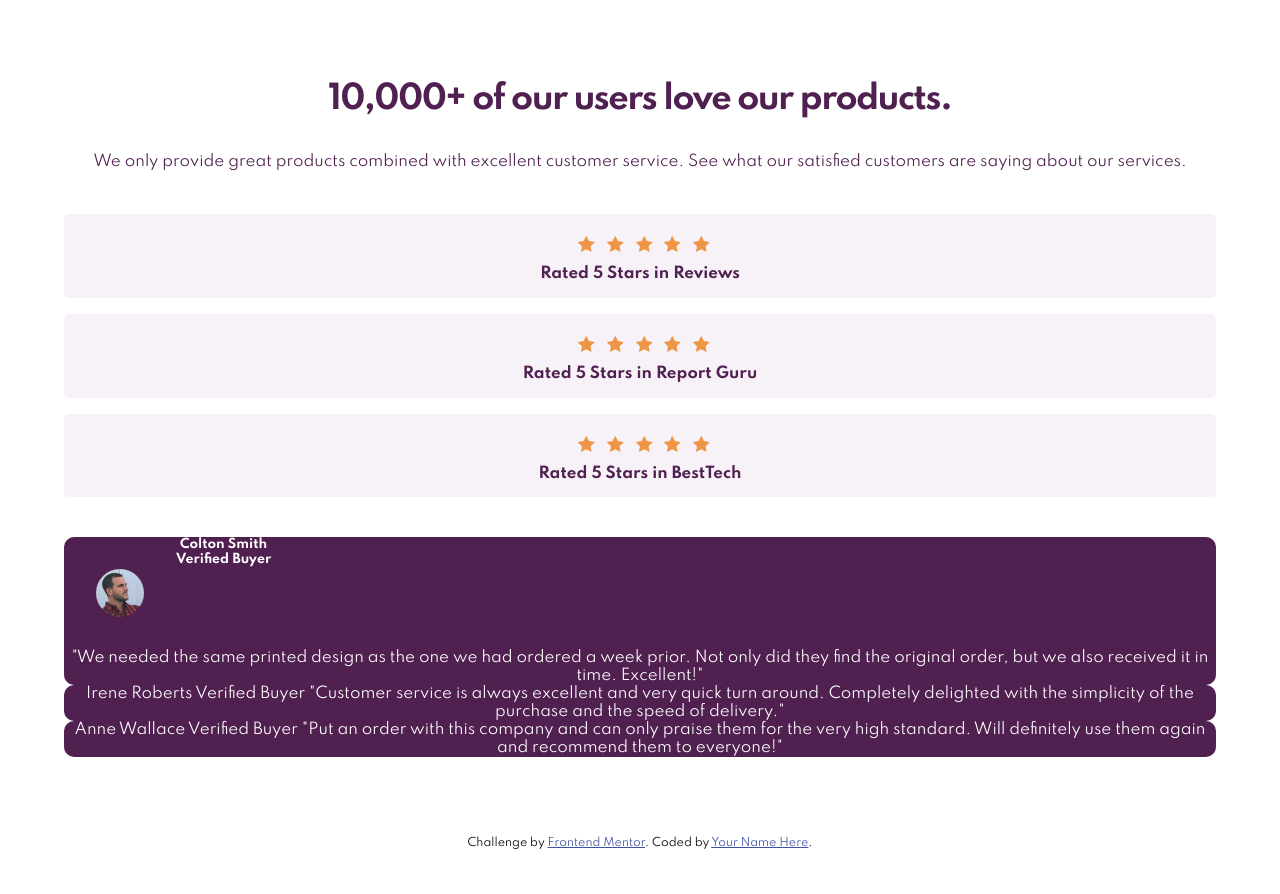
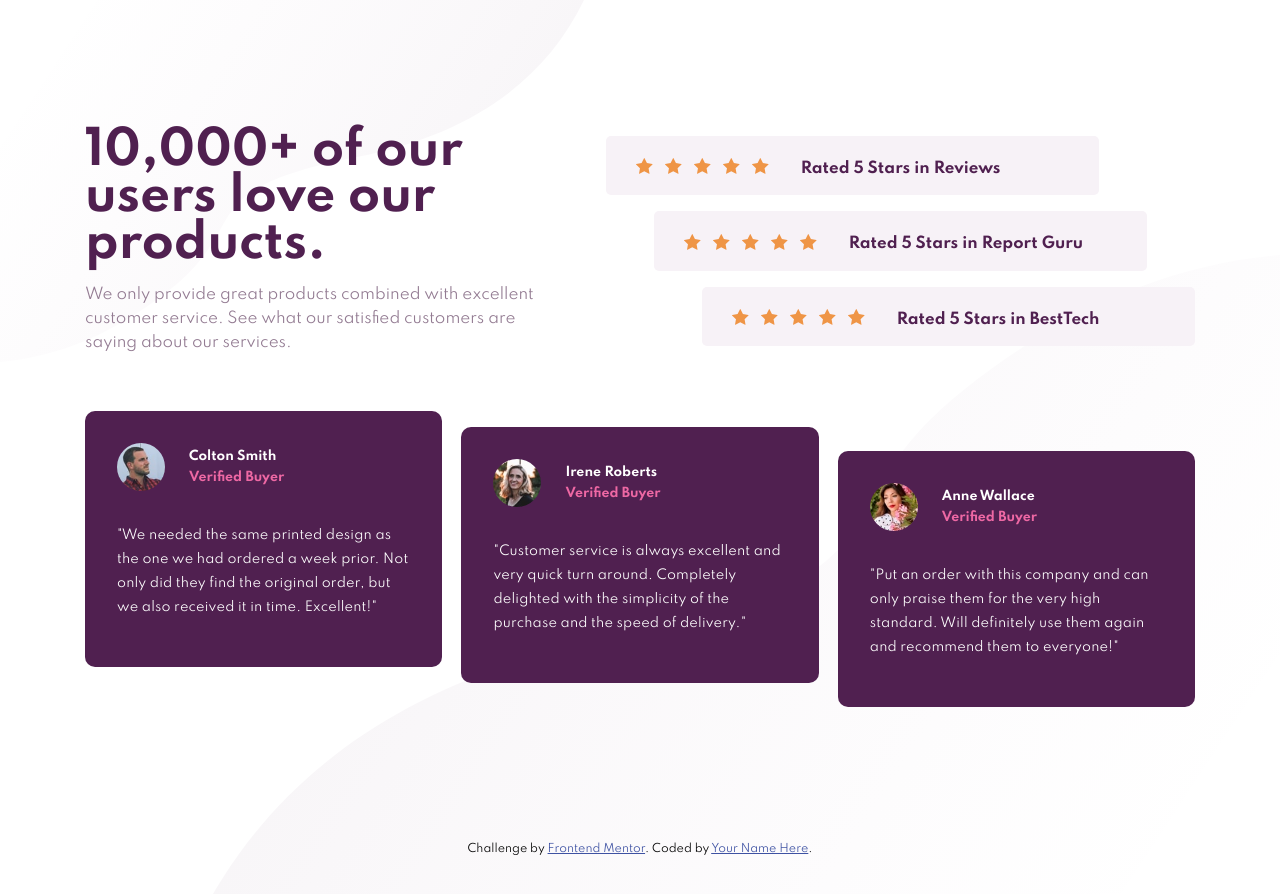
Before and after one commit to TimMartin13-Frontend-Mentor/social-proof-section, a website: page index.html in a window 1280 px wide. Before the commit the page ends 850 px from the top, so only its background shows below. Drawn offline with Linux system fonts and the light colour scheme.

Commit message:
Manipulated everything into place

```diff
--- a/index.html
+++ b/index.html
@@ -20,6 +20,7 @@
   <body>
     <main>
       <section class="container">
+        <div class="upper-section">
           <header class="intro">
             <h1>10,000+ of our users love our products.</h1>
             <p>
@@ -59,13 +60,14 @@
               <h4>Rated 5 Stars in BestTech</h4>
             </div>
           </aside>
+        </div>
         <div class="testimonials">
           <div class="card">
             <div class="person">
               <img src="./images/image-colton.jpg" alt="Colton Smith">
               <div class="info">
                 <h5>Colton Smith</h5>
-                <h5>Verified Buyer</h5>
+                <h5 class="verified">Verified Buyer</h5>
               </div>
             </div>
             <p>
@@ -75,16 +77,30 @@
             </p>
           </div>
           <div class="card">
-            Irene Roberts
-            Verified Buyer
+            <div class="person">
+              <img src="./images/image-irene.jpg" alt="Irene Roberts">
+              <div class="info">
+                <h5>Irene Roberts </h5>
+                <h5 class="verified">Verified Buyer</h5>
+              </div>
+            </div>
+            <p>
               "Customer service is always excellent and very quick turn around. Completely
               delighted with the simplicity of the purchase and the speed of delivery."
+            </p>
           </div>
           <div class="card">
-            Anne Wallace
-            Verified Buyer
+            <div class="person">
+              <img src="./images/image-anne.jpg" alt="Anne Wallace">
+              <div class="info">
+                <h5>Anne Wallace </h5>
+                <h5 class="verified">Verified Buyer</h5>
+              </div>
+            </div>
+            <p>
               "Put an order with this company and can only praise them for the very high
               standard. Will definitely use them again and recommend them to everyone!"
+            </p>
           </div>
         </div>
       </section>
--- a/sass/styles.scss
+++ b/sass/styles.scss
@@ -14,6 +14,8 @@ $white: hsl(0, 0%, 100%);
 body {
   font-size: 15px;
   font-family: 'Spartan', sans-serif;
+  background-image: url('/images/bg-pattern-top-mobile.svg');
+  background-repeat: no-repeat;
 }
 
 .container {
@@ -22,6 +24,11 @@ body {
   display: flex;
   flex-direction: column;
   text-align: center;
+}
+
+.upper-section {
+  display: flex;
+  flex-direction: column;
 }
 
 // Intro section
@@ -33,13 +40,14 @@ body {
     width: 80%;
     font-size: 2rem;
     font-weight: 700;
-    letter-spacing: -0.1rem;
     padding-bottom: 2rem;
+    line-height: 2rem;
   }
 
   p {
     padding-bottom: 2rem;
     line-height: 1.5rem;
+    color: $drk-gry-magenta;
   }
 }
 
@@ -54,6 +62,8 @@ body {
     border-radius: 5px;
     margin: 0.5rem 0;
     padding: 0.9rem;
+    display: flex;
+    flex-direction: column;
 
     .stars {
       padding: 0.5rem;
@@ -73,19 +83,115 @@ body {
 .testimonials {
   display: flex;
   flex-direction: column;
+  text-align: left;
 
   .card {
     background-color: $drk-magenta;
     color: $white;
     border-radius: 10px;
+    padding: 2rem;
+    margin: 0.5rem 0;
+
+    p {
+      line-height: 1.5rem;
+      font-size: 0.8rem;
+      letter-spacing: 0.01rem;
+    }
 
     .person {
       display: flex;
+      align-items: center;
+      padding-bottom: 2rem;
 
       img {
         border-radius: 50%;
         width: 3rem;
-        margin: 2rem;
+        margin-right: 1.5rem;
+      }
+
+      .info {
+        h5 {
+          padding: 0.2rem 0;
+        }
+
+        .verified {
+          color: $sft-pink;
+        }
+      }
+    }
+  }
+}
+
+@media screen and (min-width: 800px) {
+
+  body {
+    background-image: url('/images/bg-pattern-top-desktop.svg'), url('/images/bg-pattern-bottom-desktop.svg');
+    background-repeat: no-repeat, no-repeat;
+    background-position: top left, bottom right;
+    height: 100vh;
+  }
+
+  .container {
+    margin: 8rem auto;
+    max-width: 1110px;
+  }
+
+  .upper-section {
+    flex-direction: row;
+    justify-content: space-between;
+
+    .intro {
+      width: 43%;
+      // flex-basis: 50%;
+      text-align: left;
+
+      h1 {
+        margin: 0;
+        font-size: 2.9rem;
+        line-height: 2.9rem;
+        padding-bottom: 1rem;
+      }
+    }
+
+    .ratings {
+
+      .rating {
+        &:nth-child(1) {
+          transform: translateX(-6rem);
+        }
+
+        &:nth-child(2) {
+          transform: translateX(-3rem);
+        }
+
+        flex-direction: row;
+        align-items: center;
+        padding-right: 4rem;
+        padding-bottom: 0.5rem;
+
+        .stars {
+          padding-right: 2rem;
+        }
+      }
+    }
+  }
+
+  .testimonials {
+    flex-direction: row;
+    justify-content: space-between;
+    padding-top: 1rem;
+    gap: 1.2rem;
+
+    .card {
+      height: 16rem;
+      flex-basis: 100%;
+
+      &:nth-child(2) {
+        margin-top: 1.5rem;
+      }
+
+      &:nth-child(3) {
+        margin-top: 3rem;
       }
     }
   }
```
Also changed, not shown: images/desktop.jpg (added), styles/style.css, 1 other file. Lines whose indentation alone changed are shown as unchanged.
